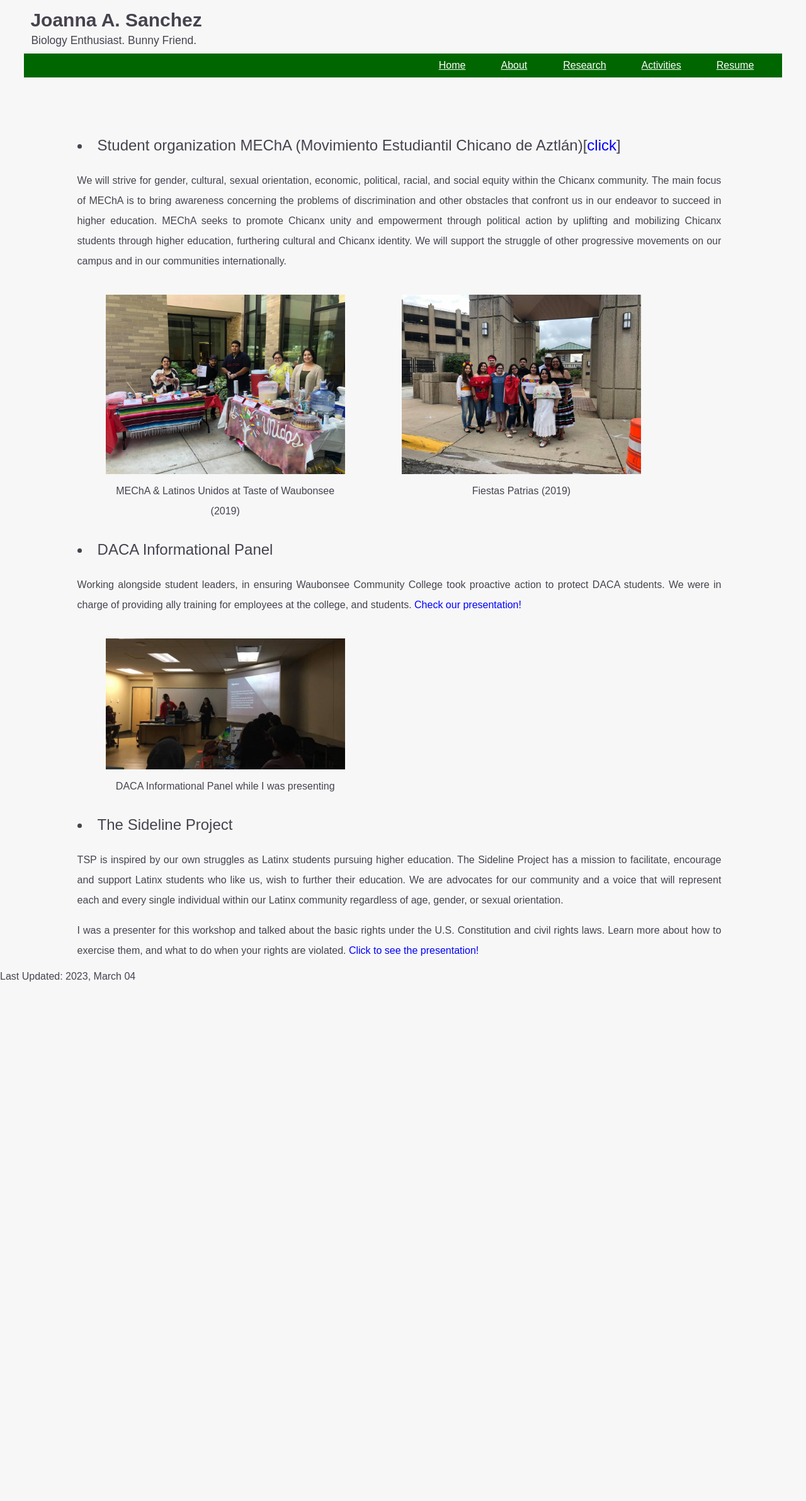
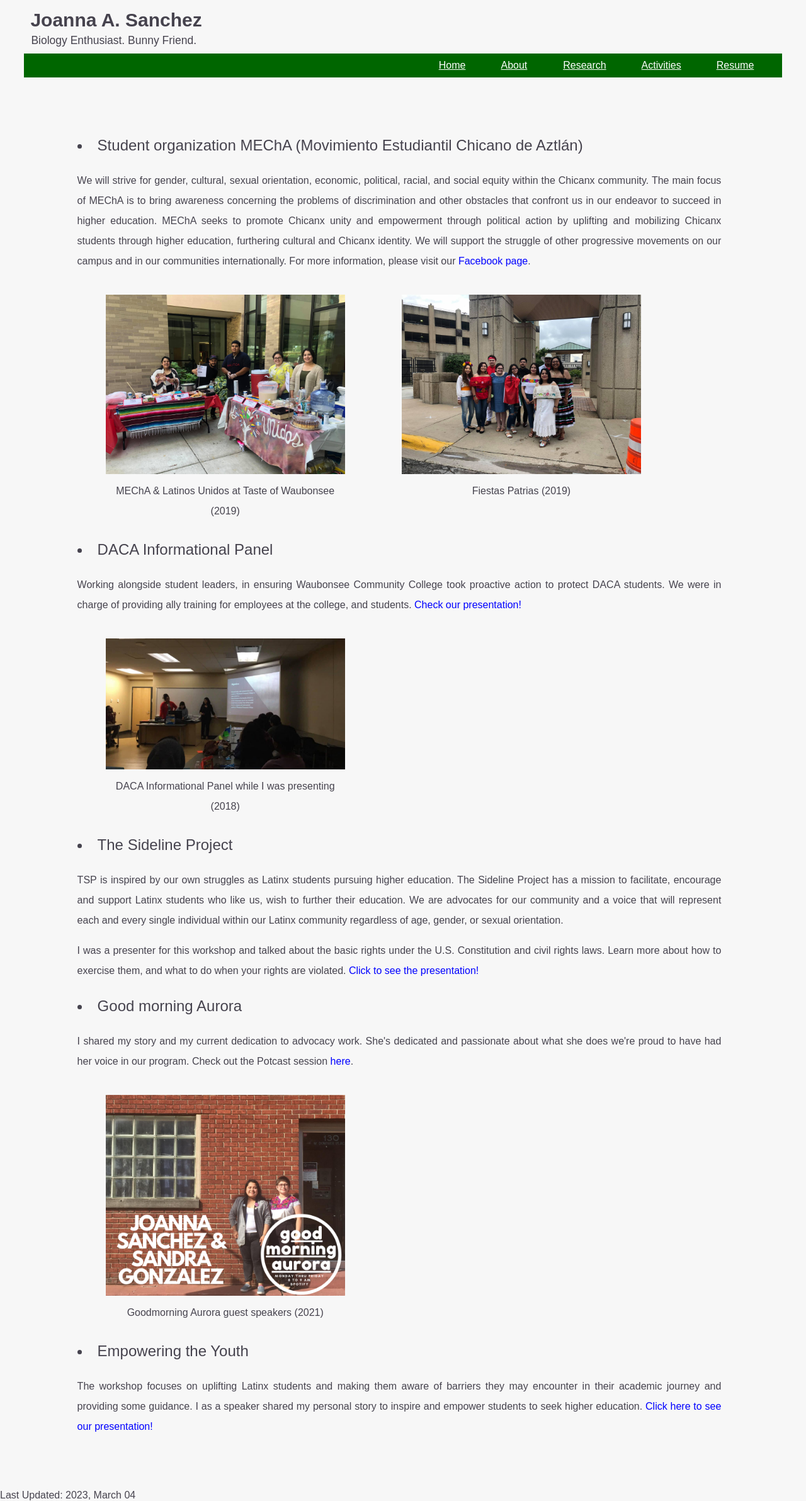
Before and after one commit to Joanna-Sanchez/joanna.sanchez.rocha, a Jekyll site: the page docs/activities.html, which Jekyll copies as it is, in a window 1280 px wide. Shown: the whole page at 63% size. Built offline with Jekyll 4.4.1, drawn with Linux system fonts in a browser that asks for light colours; some web fonts are replaced; a style sheet for code colours, icons or effects is not loaded; before the commit the page ends 1560 px from its top, so only the background shows below that.

Commit message:
add Good morning Aurora and Empowering the Youth to activities

```diff
--- a/docs/activities.html
+++ b/docs/activities.html
@@ -26,9 +26,9 @@
 	  <div class="mainbody-text-activities">
 
 	    <font size="5">
-	      <li>Student organization MEChA (Movimiento Estudiantil Chicano de Aztlán)[<a href="https://www.facebook.com/mechadewcc" class="dark">click</a>]</li>
+	      <li>Student organization MEChA (Movimiento Estudiantil Chicano de Aztlán)</li>
 	    </font>
-	    <p>We will strive for gender, cultural, sexual orientation, economic, political, racial, and social equity within the Chicanx community. The main focus of MEChA is to bring awareness concerning the problems of discrimination and other obstacles that confront us in our endeavor to succeed in higher education. MEChA seeks to promote Chicanx unity and empowerment through political action by uplifting and mobilizing Chicanx students through higher education, furthering cultural and Chicanx identity. We will support the struggle of other progressive movements on our campus and in our communities internationally.</p>
+	    <p>We will strive for gender, cultural, sexual orientation, economic, political, racial, and social equity within the Chicanx community. The main focus of MEChA is to bring awareness concerning the problems of discrimination and other obstacles that confront us in our endeavor to succeed in higher education. MEChA seeks to promote Chicanx unity and empowerment through political action by uplifting and mobilizing Chicanx students through higher education, furthering cultural and Chicanx identity. We will support the struggle of other progressive movements on our campus and in our communities internationally. For more information, please visit our <a href="https://www.facebook.com/mechadewcc" class="dark">Facebook page</a>.</p>
 	    <div class="row">
 	      <div class="mainbody-image-mecha">
 		<figure>
@@ -43,6 +43,8 @@
 		</figure>
 	      </div>
 	    </div>
+
+
 	    <font size="5">
 	      <li>DACA Informational Panel</li>
 	    </font>
@@ -52,7 +54,7 @@
 		<figure>
 		  <img src="img/activities/DACA_InformationalPanel.jpg" alt="main image" style="width:100%">
 		  <figcaption align="center">
-		    DACA Informational Panel while I was presenting
+		    DACA Informational Panel while I was presenting (2018)
 		  </figcaption>
 		</figure>
               </div>
@@ -65,6 +67,27 @@
 	    <p>I was a presenter for this workshop and talked about the basic rights under the U.S. Constitution and civil rights laws. Learn more about how to exercise them, and what to do when your rights are violated.
 	    <a href="https://docs.google.com/presentation/d/1J8dQlve8b9yIXHhn7ic8HGgFUMzcjNGeUHcIDrqBVwU/edit?usp=sharing" class="dark">Click to see the presentation!</a></p>
 
+	    <font size="5">
+	      <li>Good morning Aurora</li>
+	    </font>
+	    <p>I shared my story and my current dedication to advocacy work. She's dedicated and passionate about what she does we're proud to have had her voice in our program. Check out the Potcast session <a href="https://www.goodmorningaurora.com/post/friday-7-31-2020-joanna-sanchez-the-sideline-project-w--special-guest-sandra-gonzalez" class="dark">here</a>.</p>
+	    <div class="row">
+              <div class="mainbody-image-mecha">
+		<figure>
+		  <img src="img/activities/GoodmorningAurora.webp" alt="main image" style="width:100%">
+		  <figcaption align="center">
+		    Goodmorning Aurora guest speakers (2021)
+		  </figcaption>
+		</figure>
+              </div>
+            </div>
+
+
+	    <font size="5">
+	      <li>Empowering the Youth</li>
+	    </font>
+	    <p>The workshop focuses on uplifting Latinx students and making them aware of barriers they may encounter in their academic journey and providing some guidance. I as a speaker shared my personal story to inspire and empower students to seek higher education. <a href="https://docs.google.com/presentation/d/14KXQCGrpfcmVON9iv4BjT5wFb-eUw22yEmwy9T6nzm8/edit?usp=sharing" class="dark">Click here to see our presentation!</a></p>
+
 	  </div>
 
 
--- a/docs/main.css
+++ b/docs/main.css
@@ -82,6 +82,7 @@ body, html {
 
 .mainbody-text-activities {
     margin-top: 7%;
+    margin-bottom: 7%;
     margin-left: 7%;
     width: 85%;
     float: bottom;
```
Also changed, not shown: docs/img/activities/GoodmorningAurora.webp (added).
